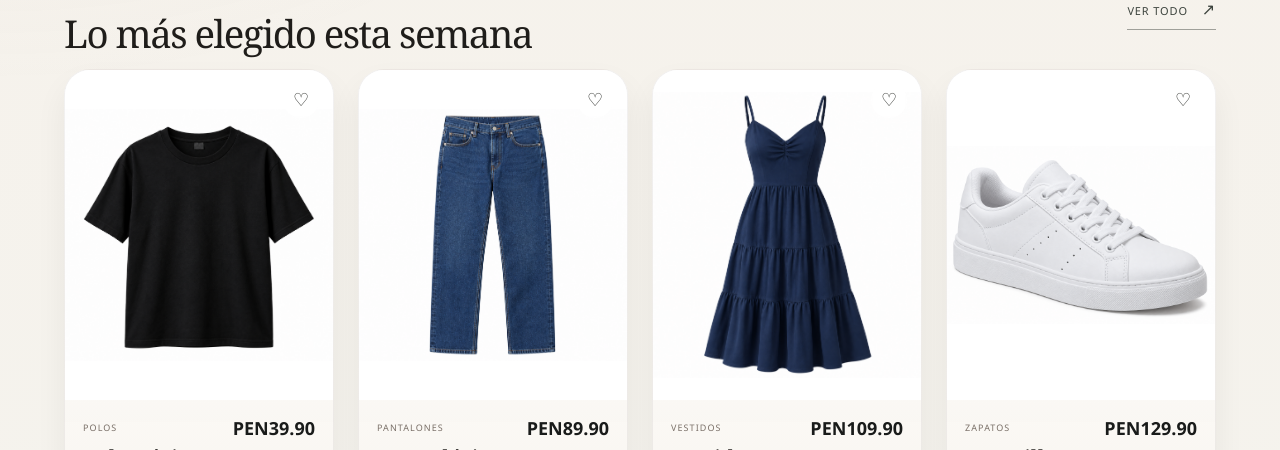
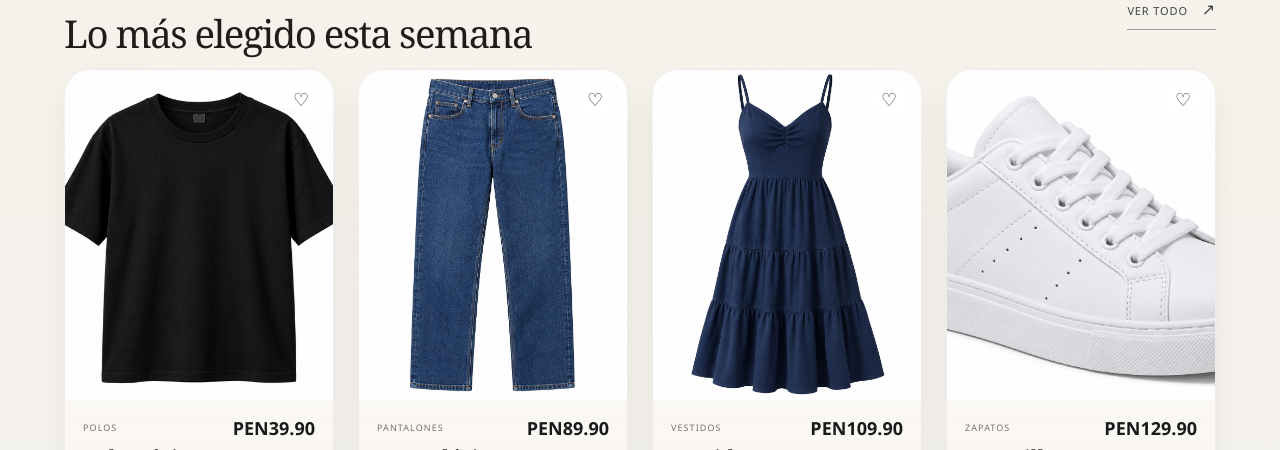
Before and after one commit to bryanruegapiedad/PROYECTO-ROPA, an Angular app in the folder frontend/: page /tienda in a window 1280 px wide. Shown: the part 896-1346 px from the top of the page. Built offline with nearby package versions, Linux system fonts and the light colour scheme; no server answers; sample sign-in values are in the browser's storage.

Commit message:
style: acomodar imagenes de la pagina principal con object-fit cover y hero concordante

```diff
--- a/frontend/src/app/pages/tienda/tienda.html
+++ b/frontend/src/app/pages/tienda/tienda.html
@@ -60,7 +60,7 @@
     <div class="product-grid" *ngIf="!cargando">
       <article class="product-card" *ngFor="let producto of productos.slice(0, 8)">
         <div class="product-image">
-          <img [src]="imagen(producto)" [alt]="producto.nombre" />
+          <img [src]="imagen(producto)" [alt]="producto.nombre" (error)="onImgError($event)" loading="lazy" />
           <span class="tag" *ngIf="producto.stock < 10">Últimas unidades</span>
           <button type="button" class="heart" aria-label="Guardar producto">♡</button>
         </div>
--- a/frontend/src/app/pages/tienda/tienda.scss
+++ b/frontend/src/app/pages/tienda/tienda.scss
@@ -228,8 +228,8 @@
 }
 
 .hero-image {
-  background: linear-gradient(180deg, rgba(28, 27, 26, 0.08), rgba(28, 27, 26, 0.18)), url('/assets/images/products/vestidos/vestido-casual-rojo.jpg') center/cover no-repeat;
-  min-height: 420px;
+  background: linear-gradient(180deg, rgba(28, 27, 26, 0.08), rgba(28, 27, 26, 0.25)), url('https://images.unsplash.com/photo-1591047139829-d91aecb6caea?auto=format&fit=crop&w=1200&q=85') center 20%/cover no-repeat;
+  min-height: 440px;
   position: relative;
 }
 
@@ -402,8 +402,8 @@
 .product-image img {
   display: block;
   height: 100%;
-  object-fit: contain;
-  background: #fff;
+  object-fit: cover;
+  object-position: center 20%;
   width: 100%;
 }
 
--- a/frontend/src/app/pages/tienda/tienda.ts
+++ b/frontend/src/app/pages/tienda/tienda.ts
@@ -57,6 +57,13 @@ export class Tienda {
     return producto.imagenPrincipal || producto.imagen || fallback;
   }
 
+  onImgError(event: Event): void {
+    const target = event.target as HTMLImageElement;
+    if (target && !target.src.includes('polo-basico-negro')) {
+      target.src = 'assets/images/products/polos/polo-basico-negro.jpg';
+    }
+  }
+
   cerrarSesion(): void {
     this.auth.cerrarSesion();
     this.router.navigate(['/']);
```
